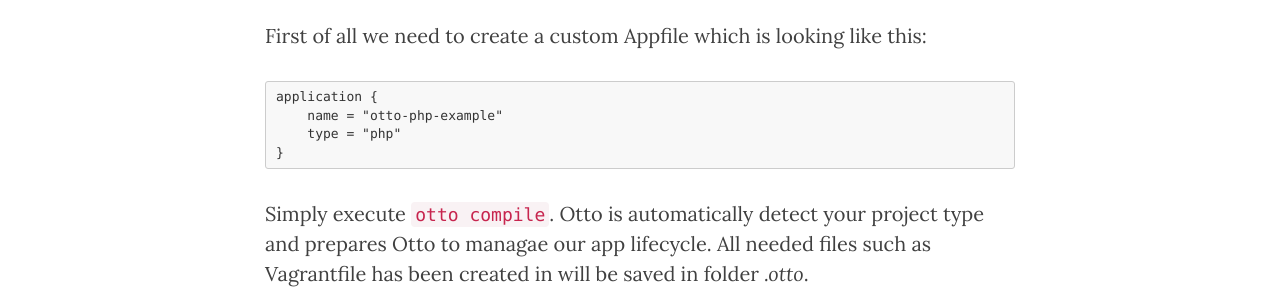
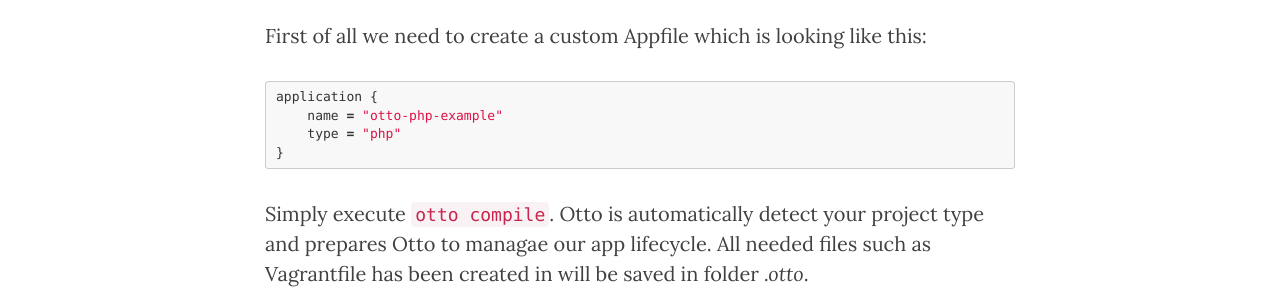
Before and after one commit to mbunge/mbunge.github.io, a Jekyll site: the page built from _posts/2015-09-19-otto-php.markdown, in a window 1280 px wide and 900 px high, scrolled down 1779 px. Shown: the part 171-471 px from the top of the window. Built offline with Jekyll 4.4.1, drawn with Linux system fonts in a browser that asks for light colours; nearby versions of some CDN libraries; comment, search, counter and statistics services are not loaded.

Commit message:
Update 2015-09-19-otto-php.markdown

```diff
--- a/_posts/2015-09-19-otto-php.markdown
+++ b/_posts/2015-09-19-otto-php.markdown
@@ -55,7 +55,7 @@
 
 First of all we need to create a custom Appfile which is looking like this:
 
-{% highlight text %}
+{% highlight hcl %}
 application {
     name = "otto-php-example"
     type = "php"
```
